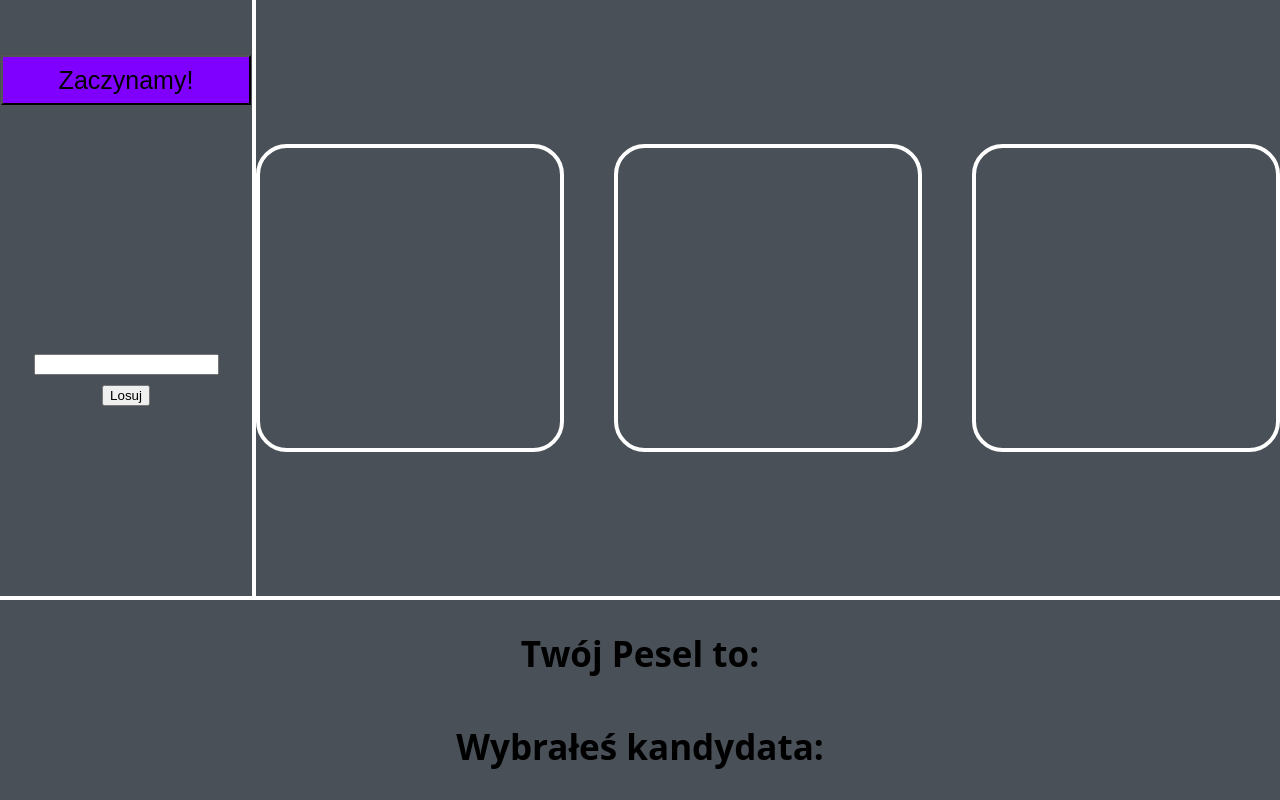
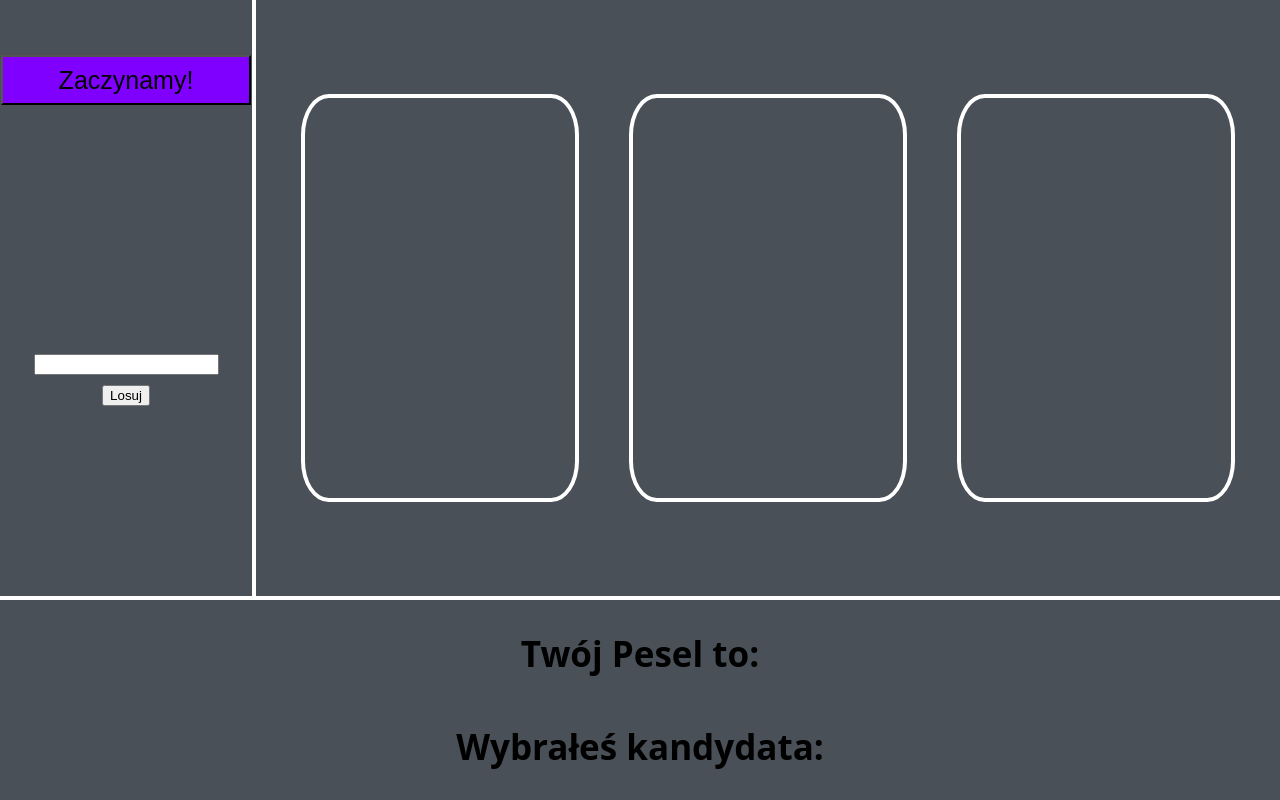
Before and after one commit to MrBartek302/aplikacja_losowanie, a PHP site: page / in a window 1280 px wide. Run offline with PHP 8.4, Linux system fonts and the light colour scheme.

Commit message:
losowanie

```diff
--- a/klient/app.js
+++ b/klient/app.js
@@ -5,6 +5,8 @@ function zacznij(){
     div_kandydat1.classList.add("uzytkownicy")
     div_kandydat1.setAttribute("id", "uzytkownik1")
     div_kandydat1.innerHTML = "Kandydat Nr.1"
+    const div1_zdj = document.createElement("img")
+    div1_zdj.setAttribute("src", )
 
     const div_kandydat2 = document.createElement("div")
     div_kandydat2.classList.add("uzytkownicy")
--- a/klient/style.css
+++ b/klient/style.css
@@ -72,11 +72,12 @@ body{
         align-items: center;
         justify-content: center;
         text-align: center;
-        width: 300px;
-        height: 300px;
+        width: 270px;
+        height: 400px;
         border: solid white 4px;
         border-radius: 10%;
         font-size: 20px;
+        font-weight:900;
         font-family:system-ui, -apple-system, BlinkMacSystemFont, 'Segoe UI', Roboto, Oxygen, Ubuntu, Cantarell, 'Open Sans', 'Helvetica Neue', sans-serif;
     }
 
```
Also changed, not shown: zdjnr.jpg (added), zdjnr2.jpg (added), zdjnr3.jpg (added).
